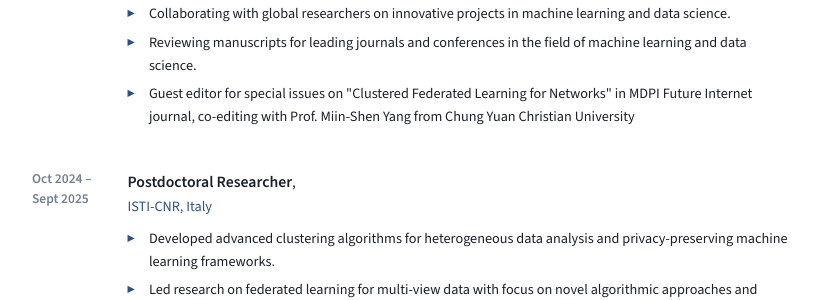
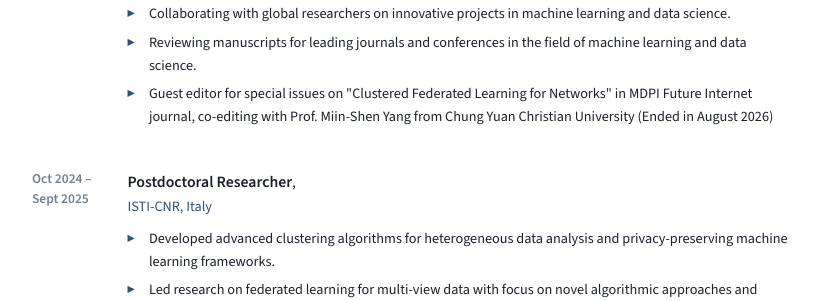
Before and after one commit to Kristina01-hash/Kristina01-hash.github.io, a Jekyll site: the page pdf/cv/index.html, which Jekyll copies as it is, in a window 1280 px wide and 900 px high, scrolled down 1473 px. Shown: the part 176-476 px from the top of the window, without its empty margins (228-1046 px from the left). Built offline with Jekyll 4.4.1, drawn with Linux system fonts in a browser that asks for light colours.

Commit message:
Update index.html

```diff
--- a/pdf/cv/index.html
+++ b/pdf/cv/index.html
@@ -680,7 +680,7 @@
             <li>Publishing findings in reputable journals and preprint servers, contributing to the academic community.</li>
             <li>Collaborating with global researchers on innovative projects in machine learning and data science.</li>
             <li>Reviewing manuscripts for leading journals and conferences in the field of machine learning and data science.</li>
-            <li>Guest editor for special issues on "Clustered Federated Learning for Networks" in MDPI Future Internet journal, co-editing with Prof. Miin-Shen Yang from Chung Yuan Christian University</li>
+            <li>Guest editor for special issues on "Clustered Federated Learning for Networks" in MDPI Future Internet journal, co-editing with Prof. Miin-Shen Yang from Chung Yuan Christian University (Ended in August 2026)</li>
           </ul>
         </td>
       </tr>
```
